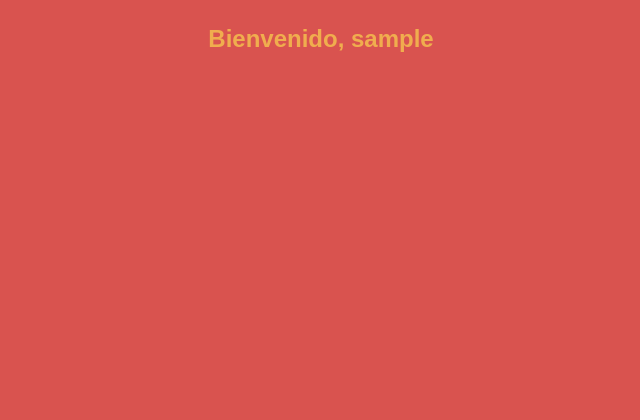
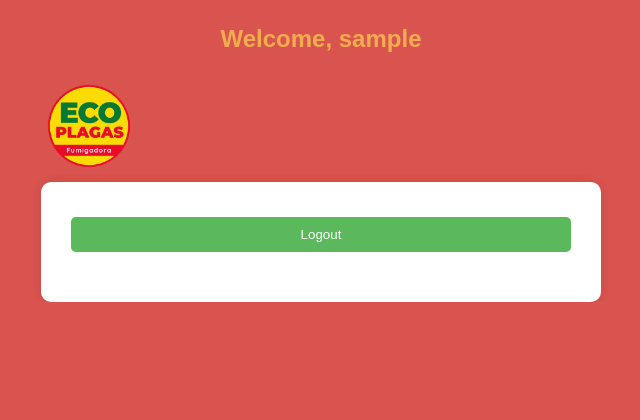
Before and after one commit to fumigadoraecoplagas/webapp, a Django app: page / in a window 1280 px wide. Shown: the top 420 px of the page, without its empty margins (319-959 px from the left). After the commit the page ends 302 px from the top, so only its background shows below. Run offline with Django 5.2, Linux system fonts and the light colour scheme; the visitor is signed in with stand-in values (Sample User, id 1).

Commit message:
Add image and adjust static file handling

```diff
--- a/ventas/templates/ventas/index.html
+++ b/ventas/templates/ventas/index.html
@@ -4,23 +4,22 @@
 <head>
     <meta charset="UTF-8">
     <meta name="viewport" content="width=device-width, initial-scale=1.0">
-    <title>Inicio</title>
+    <title>Index</title>
     <link rel="stylesheet" href="{% static 'css/styles.css' %}">
 </head>
 <body>
-    {% if user.is_authenticated %}
-        <div class="container">
-            <h2>Bienvenido, {{ user.username }}</h2>
-            <img src="{% static 'foto.png' %}" alt="Foto">
+    <div class="container">
+        {% if user.is_authenticated %}
+            <h2>Welcome, {{ user.username }}</h2>
+            <img src="{% static 'foto.png' %}" alt="Foto" style="width: 1in; height: 1in;">
             <form method="post" action="{% url 'logout' %}">
                 {% csrf_token %}
                 <button type="submit">Logout</button>
             </form>
-        </div>
-    {% else %}
-        <script>
-            window.location.href = "{% url 'login' %}";
-        </script>
-    {% endif %}
+        {% else %}
+            <h2>You are not logged in.</h2>
+            <a href="{% url 'login' %}">Login</a>
+        {% endif %}
+    </div>
 </body>
 </html>
```
